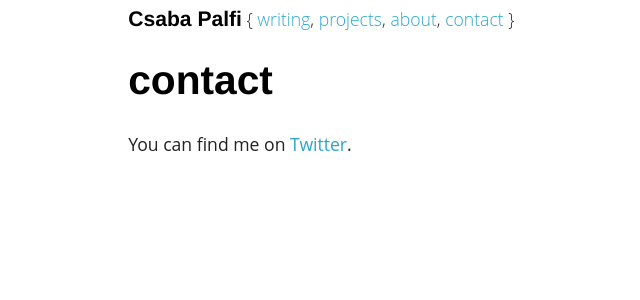
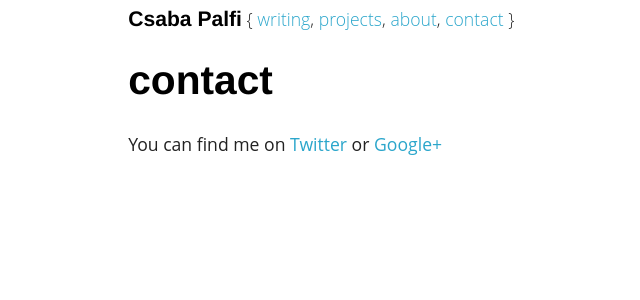
Before and after one commit to dublado/csabapalfi.github.io, a Jekyll site: the page built from contact.md, in a window 1280 px wide. Shown: the top 300 px of the page, without its empty margins (147-787 px from the left). Built offline with Jekyll 4.4.1, drawn with Linux system fonts in a browser that asks for light colours; Markdown is read by kramdown in place of the engine named in the settings.

Commit message:
add google+ link

```diff
--- a/contact.md
+++ b/contact.md
@@ -3,4 +3,4 @@ layout: static
 title: contact
 ---
 
-You can find me on [Twitter](http://twitter.com/csabapalfi).
+You can find me on [Twitter](http://twitter.com/csabapalfi) or  <a href="https://plus.google.com/111481866298282122976/?rel=author" rel="author">Google+</a>
```
